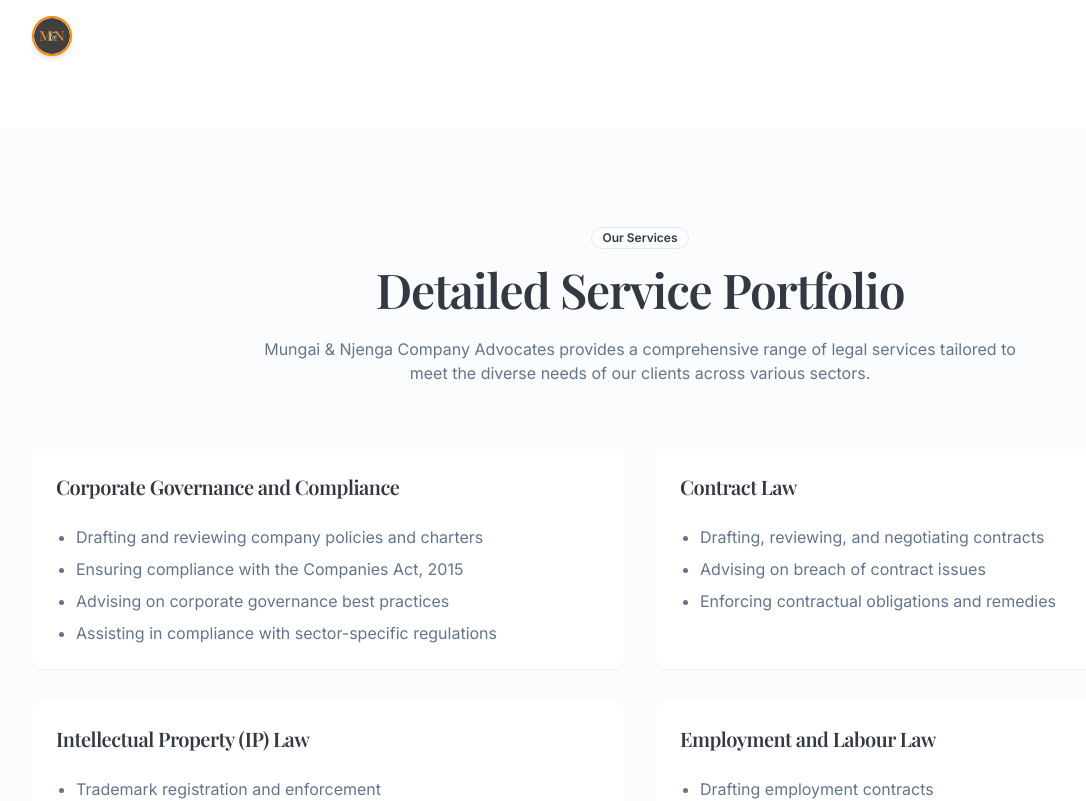
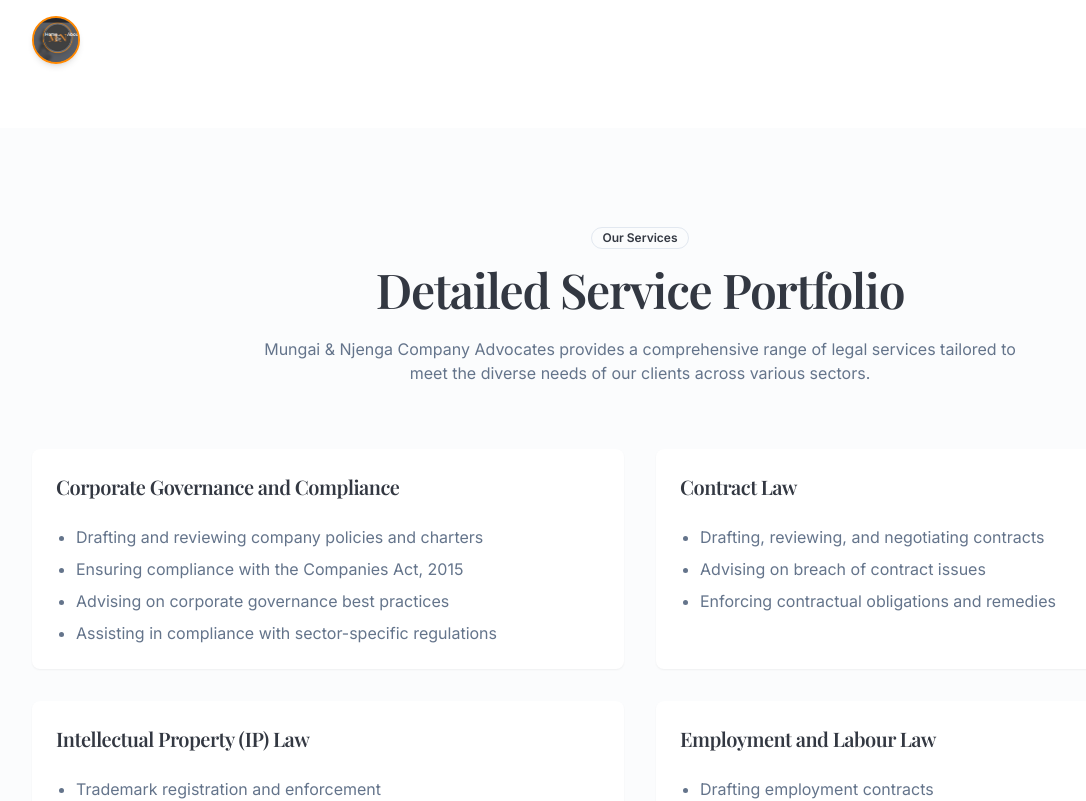
Before and after one commit to Ricwan-hub/mungai-njenga-web-hub, a React (Vite) app: page /services in a window 1280 px wide. Shown: the top 801 px of the page, without its empty margins (0-1086 px from the left). Built offline with nearby package versions, Linux system fonts and the light colour scheme.

Commit message:
Fix logo overlap issue
Addresses an issue where the logo was being overlapped by headings.

```diff
--- a/src/components/Navbar.tsx
+++ b/src/components/Navbar.tsx
@@ -50,14 +50,14 @@ const Navbar = () => {
           className="flex items-center z-50"
           onClick={closeMenu}
         >
-          <div className="w-10 h-10 rounded-full overflow-hidden mr-3 border-2 border-secondary shadow-md">
+          <div className="w-12 h-12 rounded-full overflow-hidden border-2 border-secondary shadow-md bg-primary/80 flex-shrink-0 mr-4">
             <img
-              src="/lovable-uploads/43bd0766-8ffe-44de-8095-ccb246e710a0.png"
+              src="/lovable-uploads/471f3dce-a7a5-414b-9ebb-378fbb0901d7.png"
               alt="Mungai & Njenga"
               className="w-full h-full object-cover"
             />
           </div>
-          <span className="font-serif text-xl font-semibold tracking-tight text-white">
+          <span className="font-serif text-xl font-semibold tracking-tight text-white hidden sm:inline">
             Mungai & Njenga
           </span>
         </Link>
```
Also changed, not shown: public/lovable-uploads/471f3dce-a7a5-414b-9ebb-378fbb0901d7.png (added).
